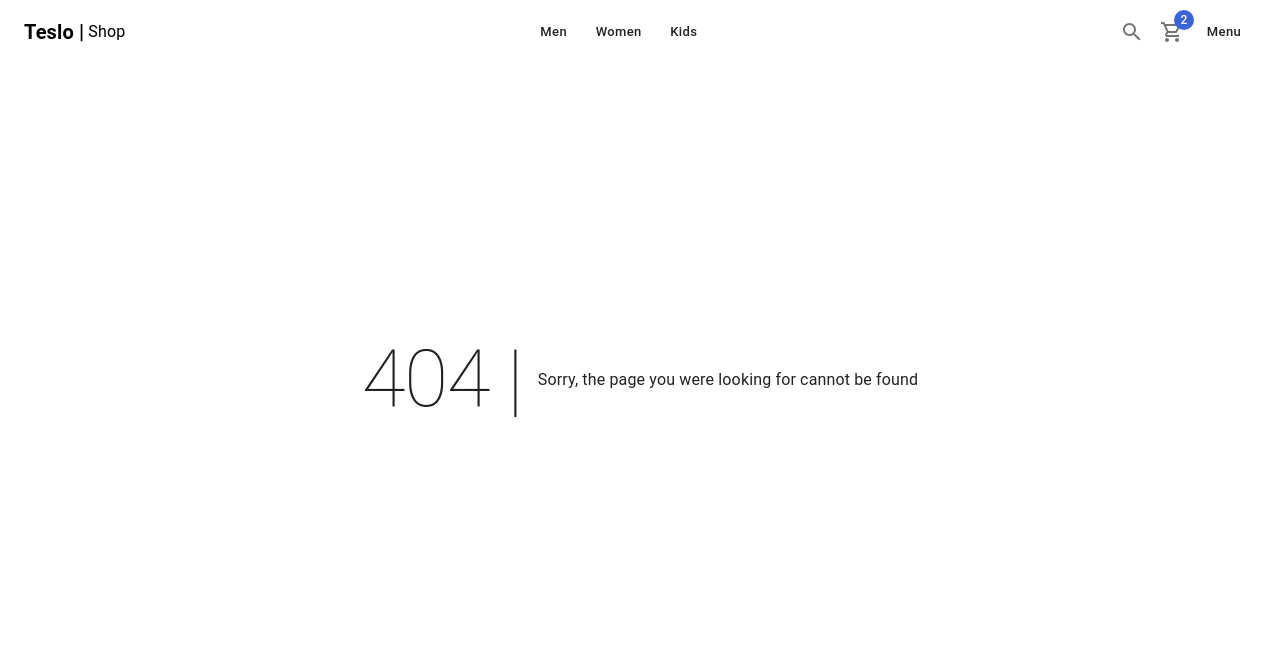
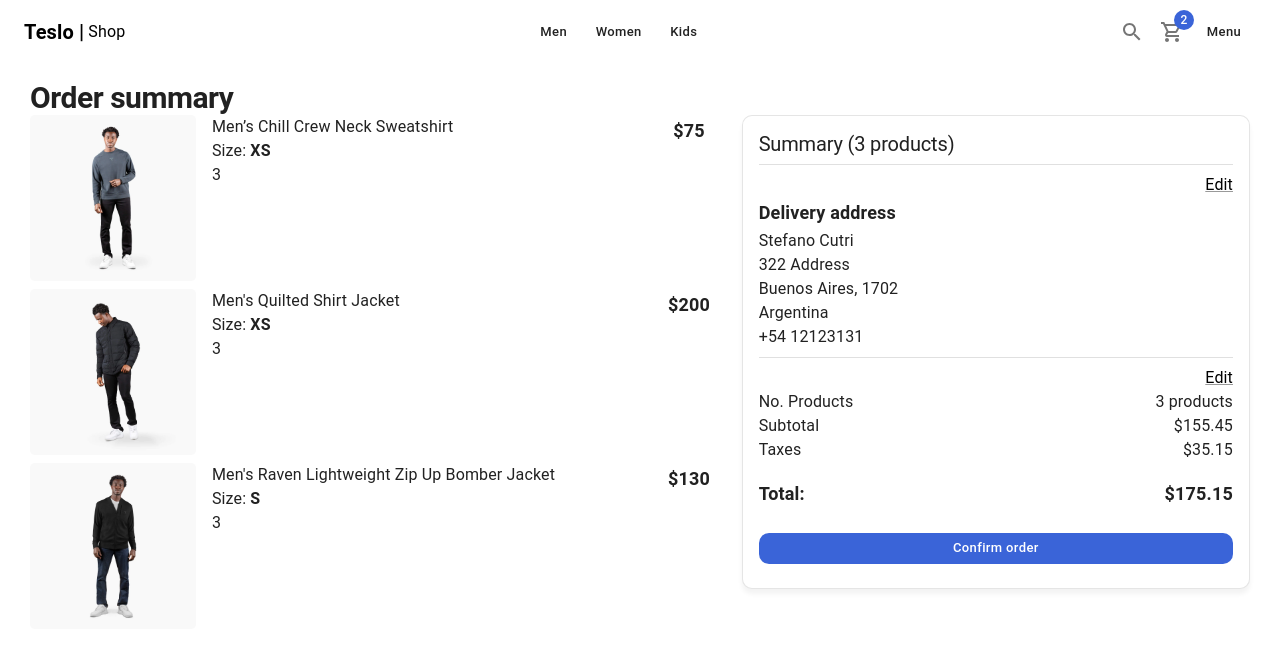
Before and after one commit to StefanoCutri/teslo-shop-next, a Next.js app: page /checkout/summary in a window 1280 px wide. Before the commit this address had no page. Shown: the top 656 px of the page. Built offline with nearby package versions, Linux system fonts and the light colour scheme.

Commit message:
Summary Page

```diff
--- a/src/components/cart/OrderSummary.tsx
+++ b/src/components/cart/OrderSummary.tsx
@@ -7,7 +7,7 @@
         <Typography>No. Products</Typography>
       </Grid>
       <Grid item xs={6} display="flex" justifyContent="end">
-        <Typography>3</Typography>
+        <Typography>3 products</Typography>
       </Grid>
 
       <Grid item xs={6}>
--- /dev/null
+++ b/src/pages/checkout/summary.tsx
@@ -0,0 +1,72 @@
+import CartList from "@/components/cart/CartList";
+import OrderSummary from "@/components/cart/OrderSummary";
+import ShopLayout from "@/components/layouts/ShopLayout";
+import {
+  Box,
+  Button,
+  Card,
+  CardContent,
+  Divider,
+  Grid,
+  Link,
+  Typography,
+} from "@mui/material";
+import NextLink from "next/link";
+import React from "react";
+
+const SummaryPage = () => {
+  return (
+    <ShopLayout title="Order Sumarry" pageDescription="Order summary">
+      <Typography variant="h1" component="h1">
+        {" "}
+        Order summary
+      </Typography>
+
+      <Grid container>
+        <Grid item xs={12} sm={7}>
+          <CartList />
+        </Grid>
+        <Grid item xs={12} sm={5}>
+          <Card className="summary-card">
+            <CardContent>
+              <Typography variant="h2">Summary (3 products)</Typography>
+              <Divider sx={{ my: 1 }} />
+
+              <Box display="flex" justifyContent="end">
+                <NextLink href="/checkout/address" passHref legacyBehavior>
+                  <Link underline="always">Edit</Link>
+                </NextLink>
+              </Box>
+
+              <Typography variant="subtitle1">Delivery address</Typography>
+              <Typography>Stefano Cutri</Typography>
+              <Typography>322 Address</Typography>
+              <Typography>Buenos Aires, 1702</Typography>
+              <Typography>Argentina</Typography>
+              <Typography>+54 12123131</Typography>
+
+              <Divider sx={{ my: 1 }} />
+
+              {/* Order Summary */}
+
+              <Box display="flex" justifyContent="end">
+                <NextLink href="/cart" passHref legacyBehavior>
+                  <Link underline="always">Edit</Link>
+                </NextLink>
+              </Box>
+              <OrderSummary />
+
+              <Box sx={{ mt: 3 }}>
+                <Button color="secondary" className="circular-btn" fullWidth>
+                  Confirm order
+                </Button>
+              </Box>
+            </CardContent>
+          </Card>
+        </Grid>
+      </Grid>
+    </ShopLayout>
+  );
+};
+
+export default SummaryPage;
```
